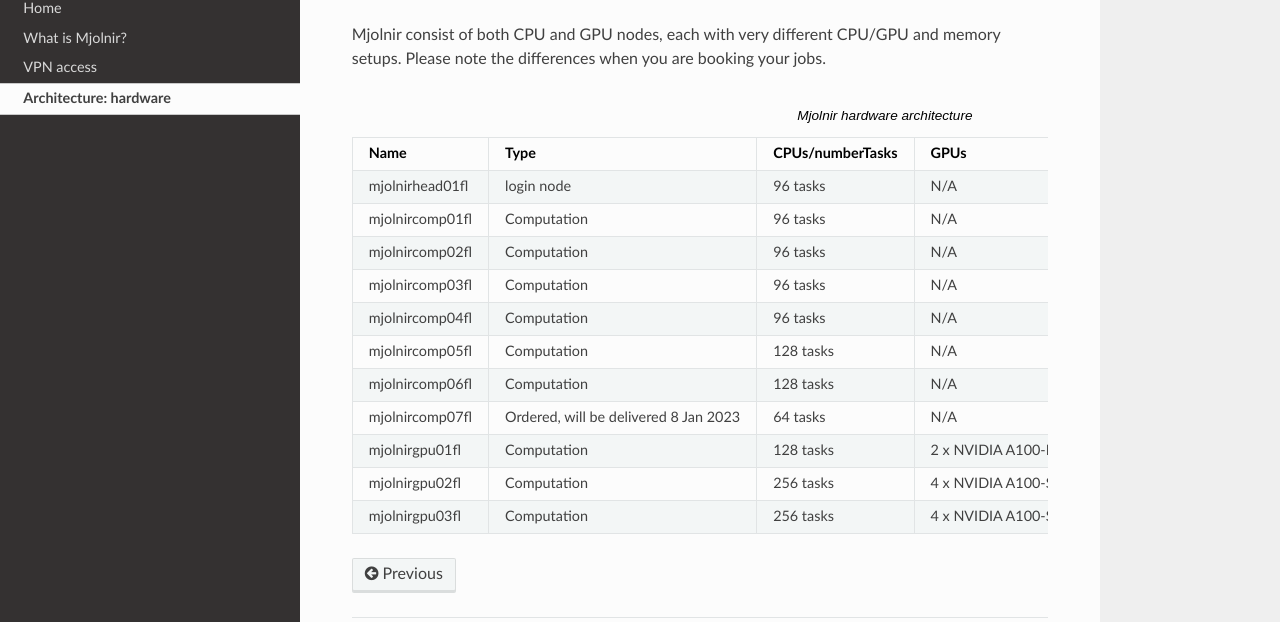
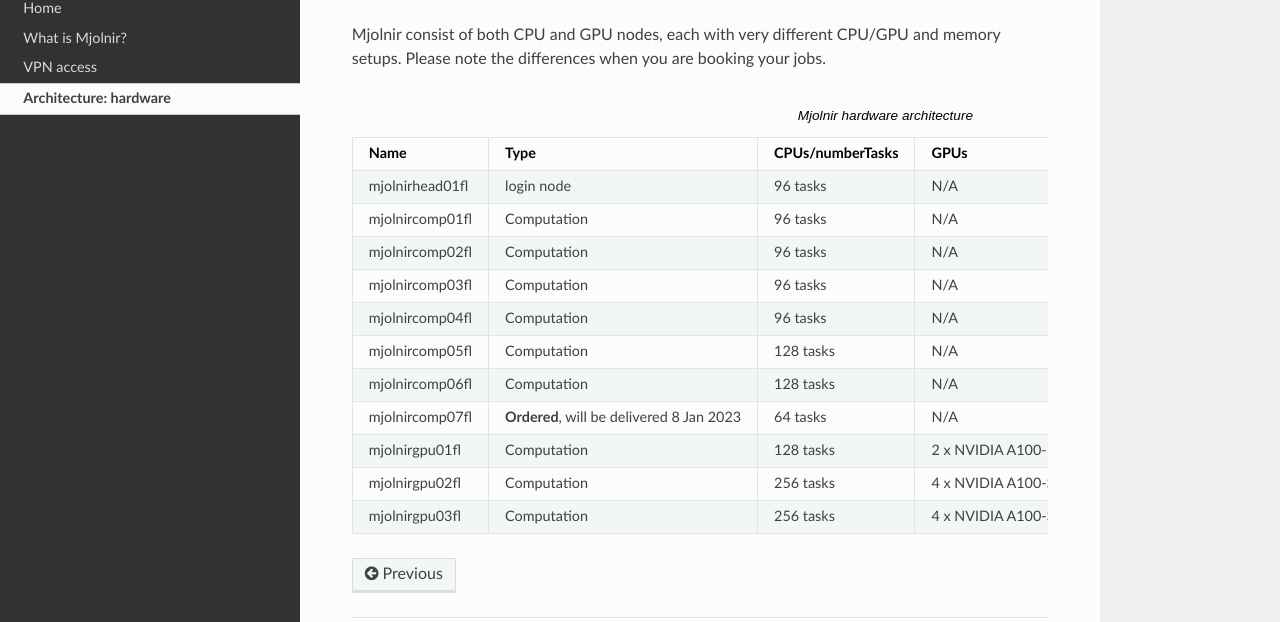
Before and after one commit to bentpetersendk/mjolnir_ucph, a Sphinx documentation site: the page built from docs/source/architecture_hardware.rst, in a window 1280 px wide. Shown: the part 137-759 px from the top of the page. Built offline with Sphinx 7.4.7 and the Read the Docs theme 2.0.0, drawn with Linux system fonts in a browser that asks for light colours.

```diff
--- a/docs/source/architecture_hardware.rst
+++ b/docs/source/architecture_hardware.rst
@@ -57,7 +57,7 @@ Please note the differences when you are booking your jobs.
      - 512gb
      - cpuqueue
    * - mjolnircomp07fl
-     - Ordered, will be delivered 8 Jan 2023
+     - **Ordered**, will be delivered 8 Jan 2023
      - 64 tasks
      - N/A
      - 1024gb
```
